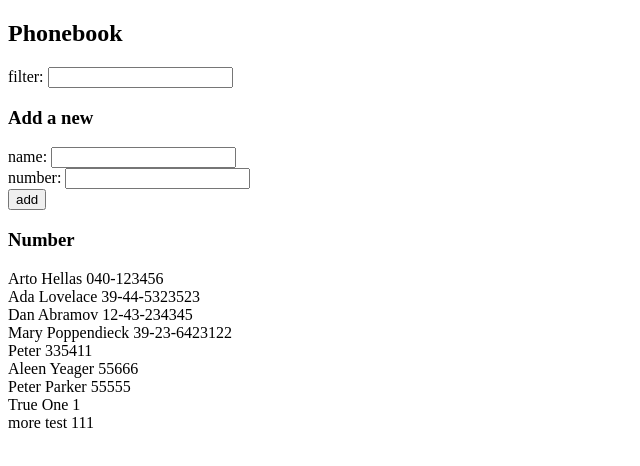
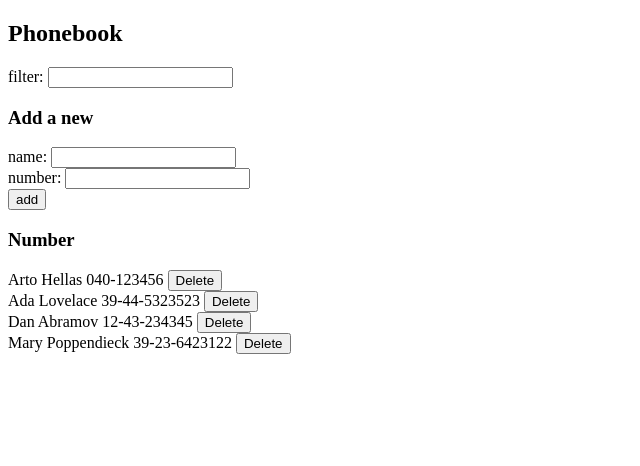
Before and after one commit to Polar8ear/Full-Stack-Open, a React (Create React App) app in the folder part2/phonebook/: page / in a window 1280 px wide. Shown: the top 466 px of the page, without its empty margins (0-640 px from the left). Built offline with nearby package versions, Linux system fonts and the light colour scheme; data requests are answered from the project's data file.

Commit message:
Part 2.17

```diff
--- a/part2/phonebook/db.json
+++ b/part2/phonebook/db.json
@@ -1,5 +1,5 @@
 {
-  "persons": [
+  "persons":[
     {
       "name": "Arto Hellas",
       "number": "040-123456",
@@ -19,31 +19,6 @@
       "name": "Mary Poppendieck",
       "number": "39-23-6423122",
       "id": 4
-    },
-    {
-      "name": "Peter",
-      "number": "335411",
-      "id": 5
-    },
-    {
-      "name": "Aleen Yeager",
-      "number": "55666",
-      "id": 6
-    },
-    {
-      "name": "Peter Parker",
-      "number": "55555",
-      "id": 7
-    },
-    {
-      "name": "True One",
-      "number": "1",
-      "id": 8
-    },
-    {
-      "name": "more test",
-      "number": "111",
-      "id": 9
     }
   ]
 }
--- a/part2/phonebook/src/App.js
+++ b/part2/phonebook/src/App.js
@@ -34,7 +34,7 @@ const PersonsForm = ({persons,setPersons,newName,setNewName,newNumber,setNewNumb
   )
 }
 
-const Details = ({persons,filter}) =>{
+const Details = ({persons,filter,handleDelete}) =>{
   const personsToShow = !filter
   ? persons
   : persons.filter((person)=>{
@@ -44,10 +44,11 @@ const Details = ({persons,filter}) =>{
         }
       )
 
+
   const showDetails = (person) => {
     return(
       <div key={person.name}>
-        {person.name} {person.number}
+        {person.name} {person.number} <button onClick={(event)=>handleDelete(event,person)}>Delete</button>
       </div>
     )
   }
@@ -85,13 +86,19 @@ const App = () => {
            .then(data=>{
               setPersons(persons.concat(data))
            })
-
-
     }
     else{
       window.alert(`${newName} is already added to the phonebook`)
     }
   }
+
+  const handleDelete = (event,person) =>{
+    if(window.confirm(`Do you want to delete ${person.name}`)){
+      webService.remove(person.id)
+      setPersons(persons.filter(existingPerson=>existingPerson.id!==person.id))
+    }
+  }
+
 
   return (
     <div>
@@ -104,7 +111,7 @@ const App = () => {
                newNumber={newNumber} setNewNumber={setNewNumber}
                handleSubmit={addNewPerson}/>
 
-      <Details persons={persons} filter={filter}/>
+      <Details persons={persons} filter={filter} handleDelete={handleDelete}/>
 
     </div>
   )
--- a/part2/phonebook/src/services/persons.js
+++ b/part2/phonebook/src/services/persons.js
@@ -10,6 +10,10 @@ const update = (newPerson) =>{
     return axios.post(URL,newPerson).then(response=>response.data)
 }
 
-const persons={getAll,update}
+const remove = (id) =>{
+    axios.delete(`${URL}/${id}`)
+}
+
+const persons={getAll,update,remove}
 
 export default persons
```
